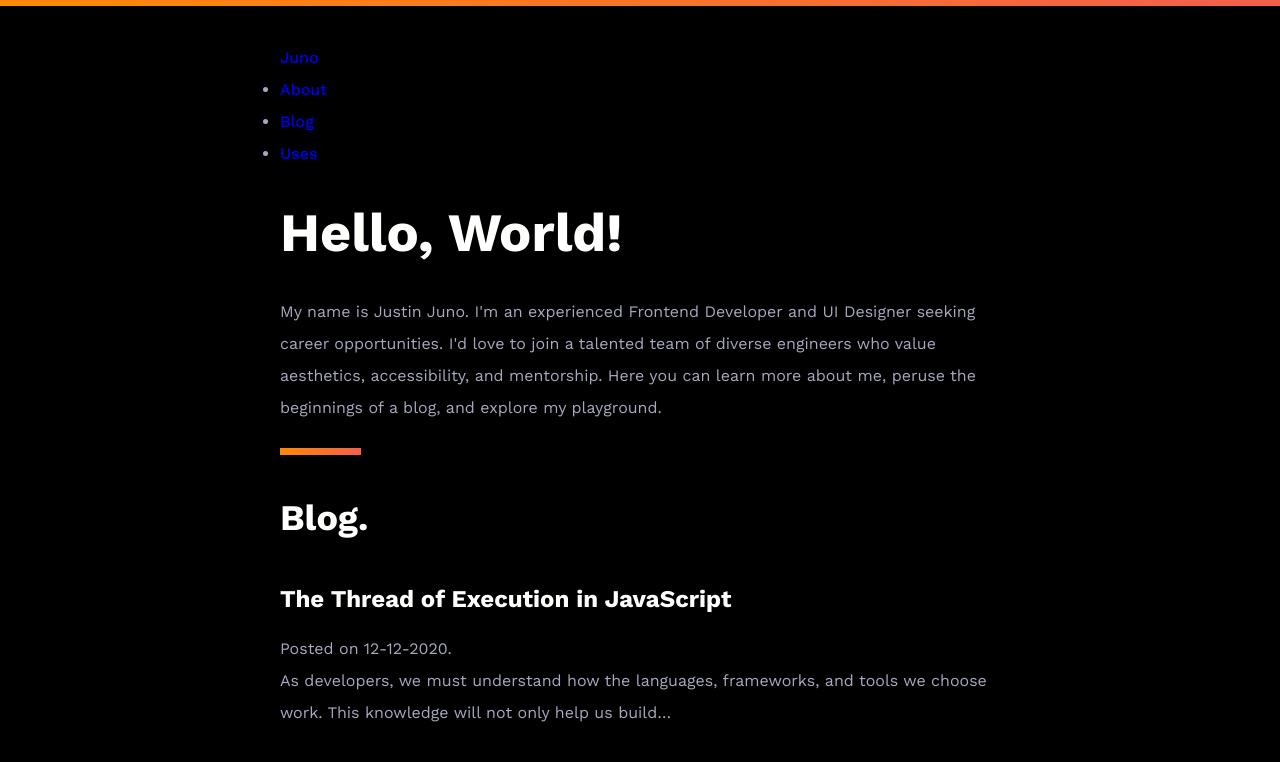
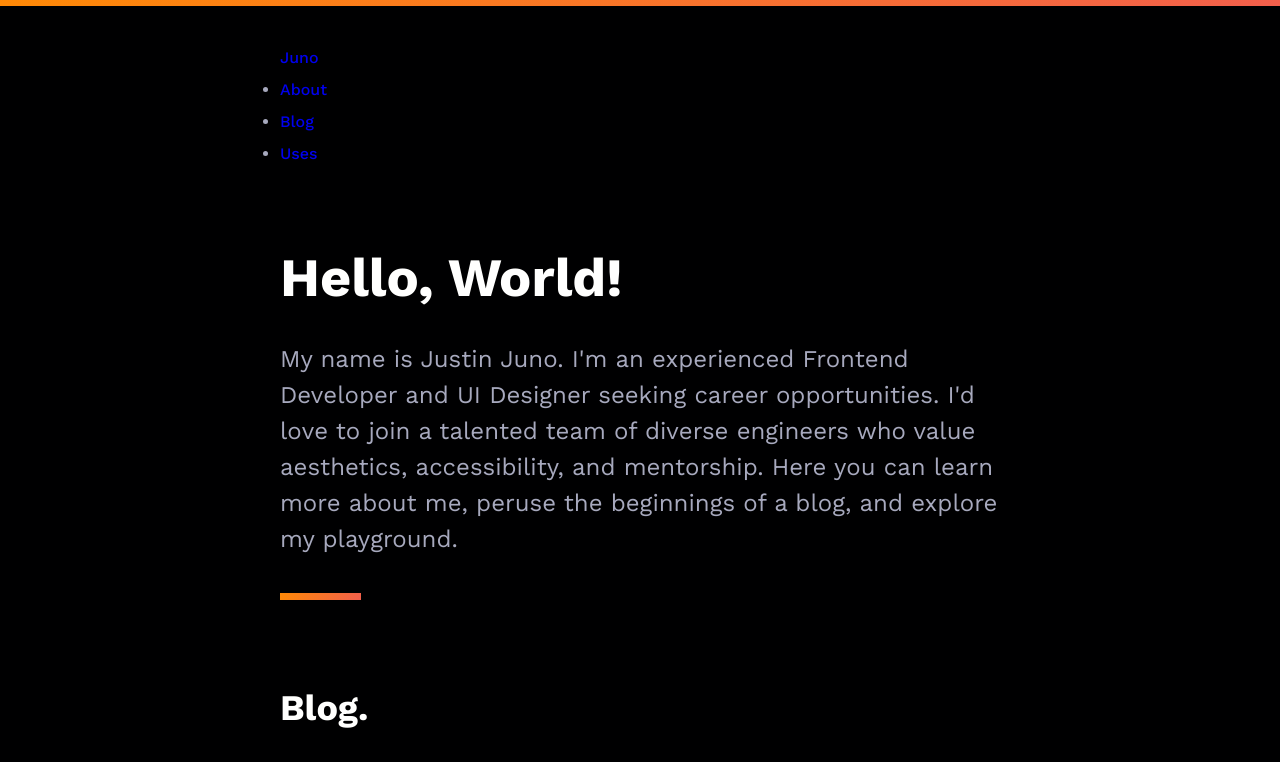
Before and after one commit to justinjunodev/personal-site, a Gatsby site: page / in a window 1280 px wide. Shown: the top 762 px of the page. Built offline with nearby package versions, Linux system fonts and the light colour scheme; Gatsby itself is replaced by a stand-in of ours; some packages are replaced by stand-ins of ours.

Commit message:
add initial header styles

```diff
--- a/src/components/Header/Header.js
+++ b/src/components/Header/Header.js
@@ -1,12 +1,13 @@
 import React from 'react'
 import PropTypes from 'prop-types'
+import * as S from './styles'
 
 const Header = ({ title, children }) => (
-  <header>
-    <h1>{title}</h1>
-    {children && <p>{children}</p>}
+  <S.HeaderContent>
+    <S.HeaderHeading>{title}</S.HeaderHeading>
+    {children && <S.HeaderText>{children}</S.HeaderText>}
     <hr />
-  </header>
+  </S.HeaderContent>
 )
 
 Header.propTypes = {
--- /dev/null
+++ b/src/components/Header/styles.js
@@ -0,0 +1,13 @@
+import styled from 'styled-components'
+
+export const HeaderContent = styled.header`
+  margin: var(--scale-7) 0;
+`
+
+export const HeaderHeading = styled.h1``
+
+export const HeaderText = styled.p`
+  font-size: var(--scale-4);
+  line-height: var(--scale-5);
+  margin-bottom: var(--scale-5);
+`
--- a/src/styles/theme.js
+++ b/src/styles/theme.js
@@ -23,7 +23,6 @@ export const GlobalStyles = createGlobalStyle`
         --light: #fffffe;
         --light-alt: #a7a9be;
     }
-
     * {
         box-sizing: border-box;
         padding: 0;
@@ -101,12 +100,13 @@ export const GlobalStyles = createGlobalStyle`
         margin: 0;
     }
     hr {
+        display: block;
         border: none;
         background-color: var(--primary);
         background-image: var(--gradient);
         height: .4rem;
+        margin-top: var(--scale-5);
         width: var(--scale-7);
-        margin: 0;
     }
     b,
     i,
```
